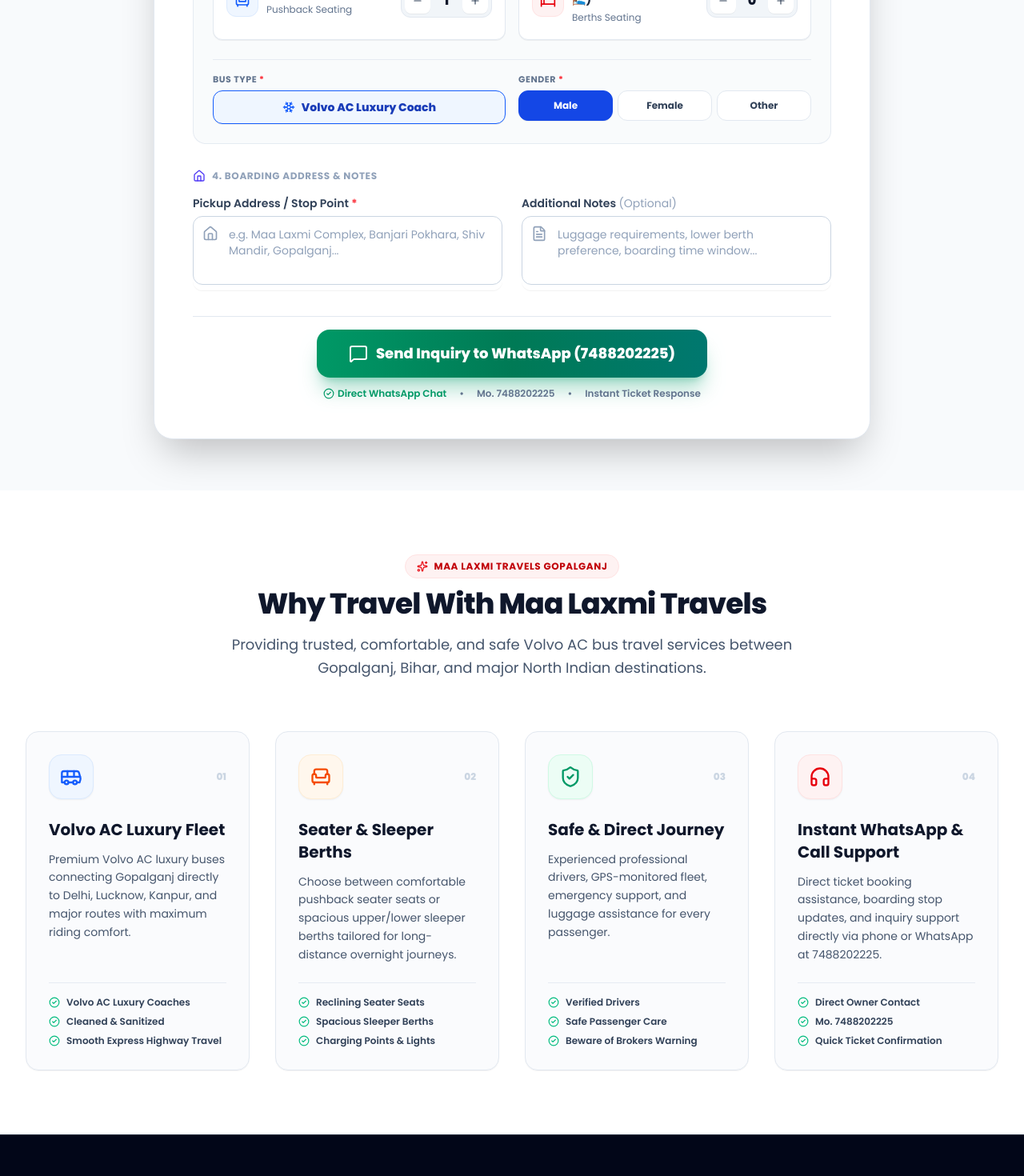
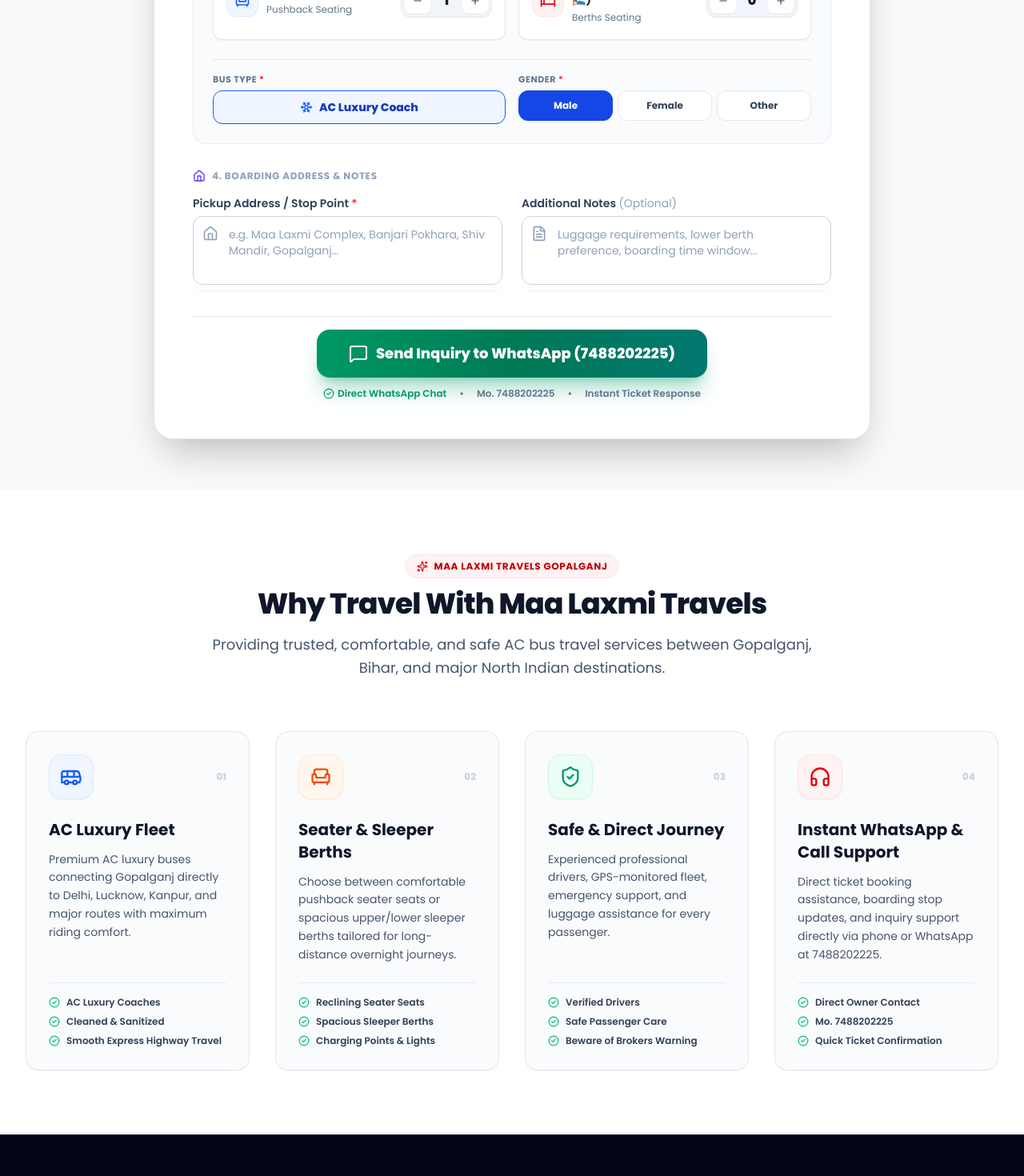
Before and after one commit to 11mdasjad/Bus_Enquiry, a Next.js app: page / in a window 1280 px wide. Shown: the part 1300-2770 px from the top of the page at 80% size. Built offline with nearby package versions, Linux system fonts and the light colour scheme.

Commit message:
remove Volvo keyword across application UI text

```diff
--- a/src/components/BookingForm.tsx
+++ b/src/components/BookingForm.tsx
@@ -51,7 +51,7 @@
       journeyDate: todayStr,
       seaterCount: 1,
       sleeperCount: 0,
-      busType: "Volvo AC",
+      busType: "AC Luxury",
       gender: "Male",
       pickupAddress: "",
       additionalNotes: "",
@@ -104,7 +104,7 @@
 🏁 *To:* ${data.destination}
 📅 *Date of Visit:* ${data.journeyDate}
 💺 *Total Seat / Sleeper:* ${seatsFormatted}
-🚌 *Bus Type:* Volvo AC
+🚌 *Bus Type:* AC Luxury
 👤 *Gender:* ${data.gender}
 🏠 *Pickup Address:* ${data.pickupAddress}
 ${data.additionalNotes ? `📝 *Notes:* ${data.additionalNotes}` : ""}`;
@@ -113,7 +113,7 @@
 
     const submission: BookingSubmissionData = {
       ...data,
-      busType: "Volvo AC",
+      busType: "AC Luxury",
       inquiryId,
       submittedAt: new Date().toLocaleString(),
       whatsAppUrl,
@@ -473,14 +473,14 @@
 
               {/* Row 2: Bus Type & Gender Selection */}
               <div className="grid grid-cols-1 sm:grid-cols-2 gap-4 border-t border-slate-200/80 pt-4">
-                {/* Bus Type (Exclusive Volvo AC) */}
+                {/* Bus Type */}
                 <div>
                   <label className="block text-[11px] font-bold uppercase tracking-wider text-slate-500 mb-1.5">
                     Bus Type <span className="text-red-500">*</span>
                   </label>
                   <div className="w-full py-2.5 px-3 rounded-xl border border-blue-600 bg-blue-50 text-blue-800 font-extrabold flex items-center justify-center space-x-2 shadow-2xs">
                     <Snowflake className="w-4 h-4 text-blue-600 animate-spin-slow shrink-0" />
-                    <span className="text-xs sm:text-sm">Volvo AC Luxury Coach</span>
+                    <span className="text-xs sm:text-sm">AC Luxury Coach</span>
                   </div>
                 </div>
 
--- a/src/components/FeaturesSection.tsx
+++ b/src/components/FeaturesSection.tsx
@@ -9,10 +9,10 @@
     {
       icon: Bus,
       iconBg: "bg-blue-50 text-blue-600 border-blue-100",
-      title: "Volvo AC Luxury Fleet",
+      title: "AC Luxury Fleet",
       description:
-        "Premium Volvo AC luxury buses connecting Gopalganj directly to Delhi, Lucknow, Kanpur, and major routes with maximum riding comfort.",
-      highlights: ["Volvo AC Luxury Coaches", "Cleaned & Sanitized", "Smooth Express Highway Travel"],
+        "Premium AC luxury buses connecting Gopalganj directly to Delhi, Lucknow, Kanpur, and major routes with maximum riding comfort.",
+      highlights: ["AC Luxury Coaches", "Cleaned & Sanitized", "Smooth Express Highway Travel"],
     },
     {
       icon: Armchair,
@@ -53,7 +53,7 @@
             Why Travel With Maa Laxmi Travels
           </h2>
           <p className="mt-4 text-base sm:text-lg text-slate-600 leading-relaxed font-normal">
-            Providing trusted, comfortable, and safe Volvo AC bus travel services between Gopalganj, Bihar, and major North Indian destinations.
+            Providing trusted, comfortable, and safe AC bus travel services between Gopalganj, Bihar, and major North Indian destinations.
           </p>
         </div>
 
--- a/src/components/Footer.tsx
+++ b/src/components/Footer.tsx
@@ -41,7 +41,7 @@
             </div>
 
             <p className="text-slate-400 text-sm leading-relaxed">
-              Maa Laxmi Travels Gopalganj. Daily Volvo AC Seater and Sleeper express bus service between Gopalganj, Delhi, Lucknow, and major routes.
+              Maa Laxmi Travels Gopalganj. Daily AC Seater and Sleeper express bus service between Gopalganj, Delhi, Lucknow, and major routes.
             </p>
 
             <div className="flex items-center space-x-3 text-sm pt-1">
--- a/src/components/HeroSection.tsx
+++ b/src/components/HeroSection.tsx
@@ -105,7 +105,7 @@
             </motion.div>
           </div>
 
-          {/* Right Column: Clean White Volvo Bus Image Card */}
+          {/* Right Column: Clean White Bus Image Card */}
           <motion.div
             initial={{ opacity: 0, scale: 0.95, y: 20 }}
             animate={{ opacity: 1, scale: 1, y: 0 }}
@@ -117,7 +117,7 @@
               <div className="relative h-60 sm:h-80 w-full overflow-hidden bg-slate-100">
                 <Image
                   src="/volvo-bus-hero.png"
-                  alt="Maa Laxmi Travels Volvo Express Bus"
+                  alt="Maa Laxmi Travels Luxury Express Bus"
                   fill
                   sizes="(max-width: 768px) 100vw, 50vw"
                   className="object-cover object-center group-hover:scale-105 transition duration-700"
```
